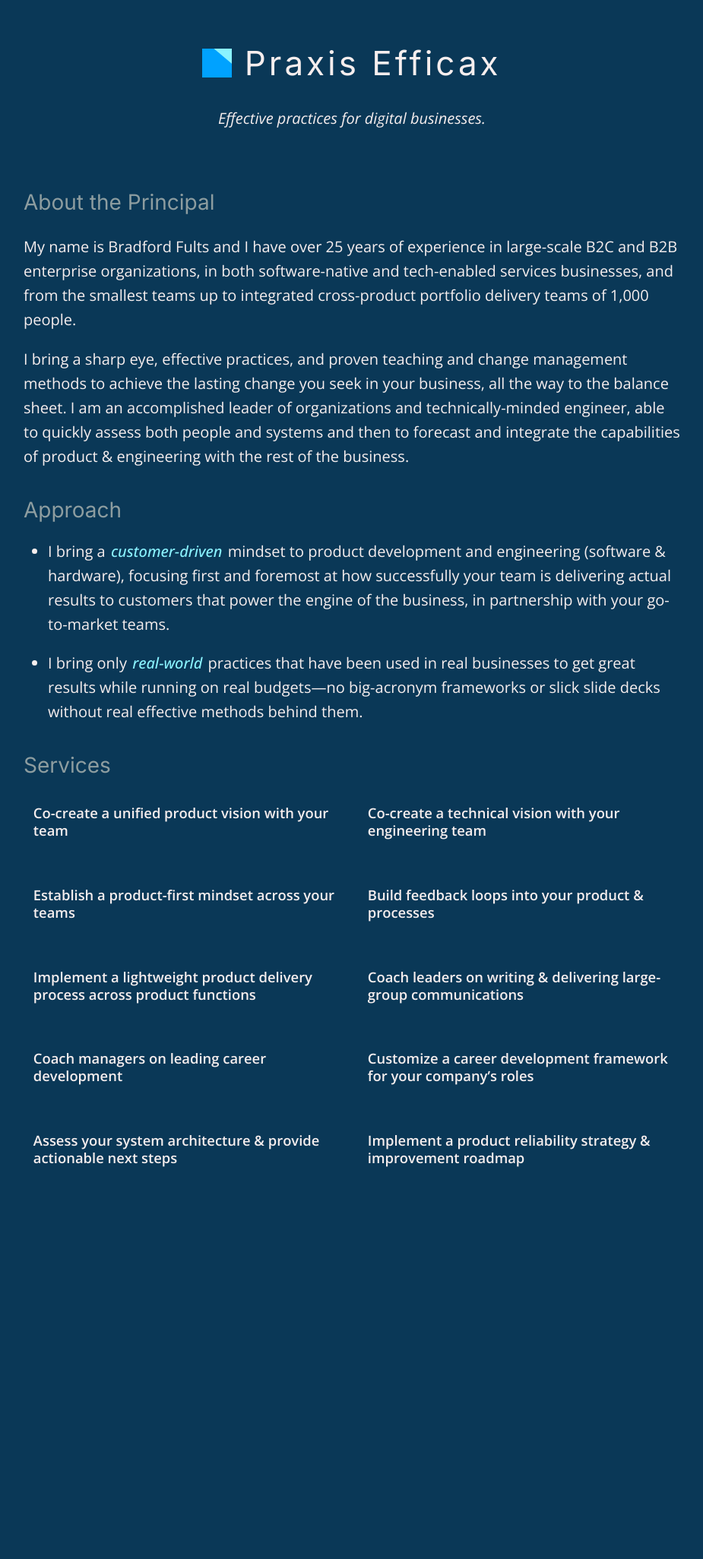
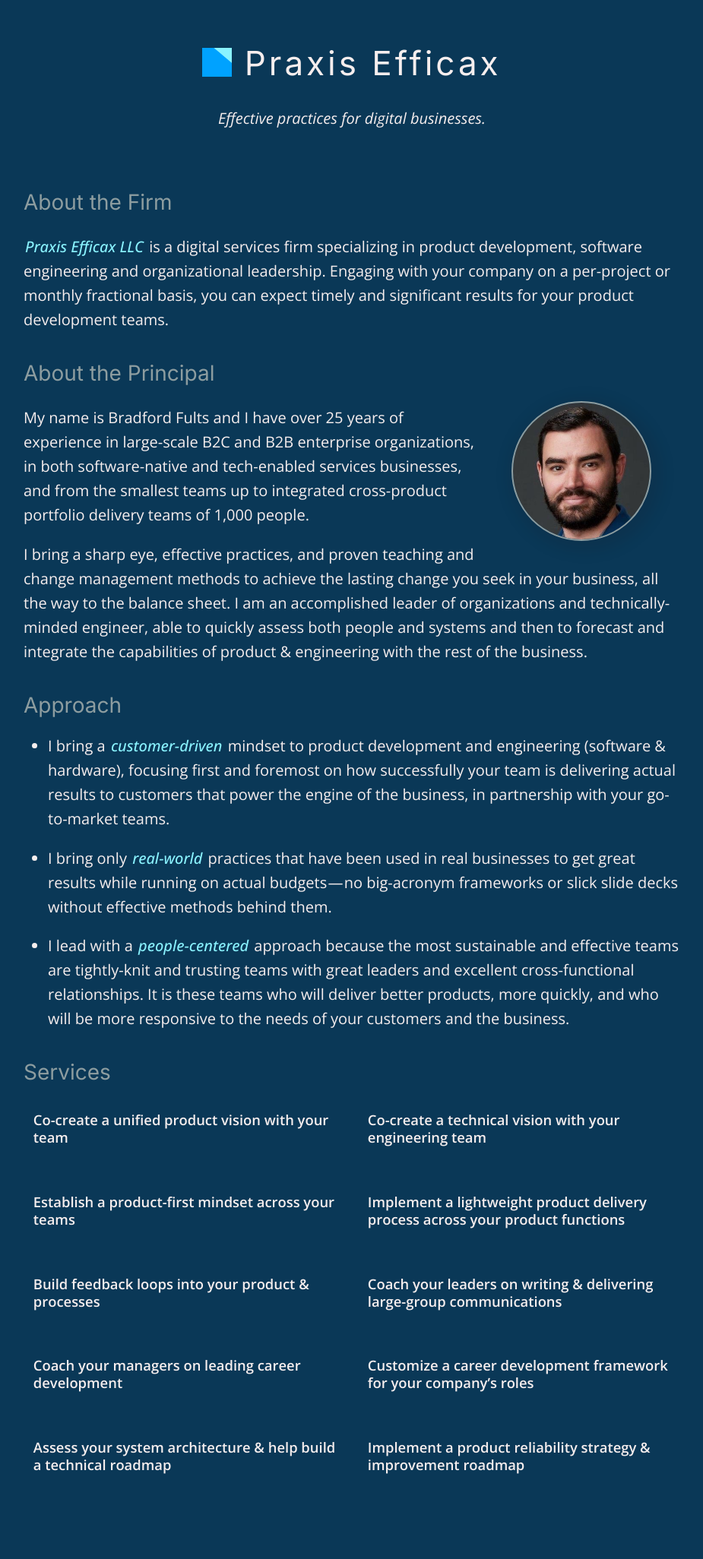
Before and after one commit to h3h/praxisefficax.com, a Jekyll site: the page built from index.html, in a window 1280 px wide. Shown: the whole page at 76% size, without its empty margins (177-1102 px from the left). Built offline with Jekyll 4.4.1, drawn with Linux system fonts in a browser that asks for light colours; the list of posts is cut into pages by our own code; before the commit the page ends 1648 px from its top, so only the background shows below that.

Commit message:
Add more index page content

```diff
--- a/_sass/_palette.scss
+++ b/_sass/_palette.scss
@@ -6,3 +6,5 @@ $transparent-snow: hsla(0, 30%, 95%, 0.1);
 $electric-blue: hsla(186, 100%, 77%, 1);
 $indigo-dye: hsla(204, 80%, 19%, 1);
 $cadet-gray: hsla(189, 9%, 59%, 1);
+$near-black: hsla(0, 95%, 5%, 1);
+$near-black-near-opaque: hsla(0, 95%, 5%, 0.1);
--- a/index.html
+++ b/index.html
@@ -3,13 +3,23 @@ layout: default
 ---
 
 <div class="main-content index-page">
+    <h1>About the Firm</h1>
+    <p>
+        <em>Praxis Efficax LLC</em> is a digital services firm specializing in
+        product development, software engineering and organizational leadership.
+        Engaging with your company on a per-project or monthly fractional basis,
+        you can expect timely and significant results for your product
+        development teams.
+    </p>
+
     <h1>About the Principal</h1>
+    <figure class="headshot"><img src="img/bradford-headshot-square.jpg" alt="Bradford Fults’s head" width="180" height="180" /></figure>
     <p>
         My name is Bradford Fults and I have over 25 years of experience in
         large-scale B2C and B2B enterprise organizations, in both
         software-native and tech-enabled services businesses, and from the
         smallest teams up to integrated cross-product portfolio delivery teams
-        of 1,000 people.
+        of 1,000&nbsp;people.
     </p>
     <p>
         I bring a sharp eye, effective practices, and proven teaching and change
@@ -17,7 +27,8 @@ layout: default
         business, all the way to the balance sheet. I am an accomplished leader
         of organizations and technically-minded engineer, able to quickly assess
         both people and systems and then to forecast and integrate the
-        capabilities of product &amp; engineering with the rest of the business.
+        capabilities of product &amp; engineering with the rest of
+        the&nbsp;business.
     </p>
 
     <h1>Approach</h1>
@@ -25,15 +36,23 @@ layout: default
         <li>
             I bring a <em>customer-driven</em> mindset to product development
             and engineering (software &amp; hardware), focusing first and
-            foremost at how successfully your team is delivering actual results
+            foremost on how successfully your team is delivering actual results
             to customers that power the engine of the business, in partnership
-            with your go-to-market teams.
+            with your go-to-market&nbsp;teams.
         </li>
         <li>
             I bring only <em>real-world</em> practices that have been used in
-            real businesses to get great results while running on real
-            budgets&mdash;no big-acronym frameworks or slick slide decks without
-            real effective methods behind them.
+            real businesses to get great results while running on actual
+            budgets&#8202;&mdash;&#8202;no big-acronym frameworks or slick slide
+            decks without effective methods behind&nbsp;them.
+        </li>
+        <li>
+            I lead with a <em>people-centered</em> approach because the most
+            sustainable and effective teams are tightly-knit and trusting teams
+            with great leaders and excellent cross-functional relationships. It
+            is these teams who will deliver better products, more quickly, and
+            who will be more responsive to the needs of your customers and
+            the&nbsp;business.
         </li>
     </ul>
 
@@ -55,22 +74,22 @@ layout: default
         </section>
 
         <section class="content-card">
+            <h2>Implement a lightweight product delivery process across your product functions</h2>
+            <p></p>
+        </section>
+
+        <section class="content-card">
             <h2>Build feedback loops into your product &amp; processes</h2>
             <p></p>
         </section>
 
         <section class="content-card">
-            <h2>Implement a lightweight product delivery process across product functions</h2>
+            <h2>Coach your leaders on writing &amp; delivering large-group communications</h2>
             <p></p>
         </section>
 
         <section class="content-card">
-            <h2>Coach leaders on writing &amp; delivering large-group communications</h2>
-            <p></p>
-        </section>
-
-        <section class="content-card">
-            <h2>Coach managers on leading career development</h2>
+            <h2>Coach your managers on leading career development</h2>
             <p></p>
         </section>
 
@@ -80,7 +99,7 @@ layout: default
         </section>
 
         <section class="content-card">
-            <h2>Assess your system architecture &amp; provide actionable next steps</h2>
+            <h2>Assess your system architecture &amp; help build a technical roadmap</h2>
             <p></p>
         </section>
 
--- a/style/style.scss
+++ b/style/style.scss
@@ -53,7 +53,7 @@ label:hover {
 .project-logo {
   display: inline-block;
   position: relative;
-  top: 3px;
+  top: 2px;
 
   img {
     @media screen and (min-width:64em) {
@@ -143,6 +143,7 @@ a.header-link:active {
 .main-content > h1 {
   font-family: "Inter", "Helvetica Neue", Helvetica, Arial, sans-serif;
   font-size: 1.75rem;
+  clear: right;
 }
 .main-content h1, .main-content h2, .main-content h3, .main-content h4, .main-content h5, .main-content h6 {
   margin-bottom: 1rem;
@@ -160,7 +161,18 @@ a.header-link:active {
 .index-page {
   margin-bottom: 4rem;
 
-  & li em {
+  figure.headshot {
+    float: right;
+    margin-top: 0;
+
+    img {
+      border-radius: 50%;
+      outline: 2px solid $cadet-gray;
+      box-shadow: 5px 5px 20px 10px $near-black-near-opaque;
+    }
+  }
+
+  em {
     background-color: $indigo-dye;
     color: $electric-blue;
     font-weight: 500;
```
Also changed, not shown: img/bradford-headshot-square.jpg (added).
